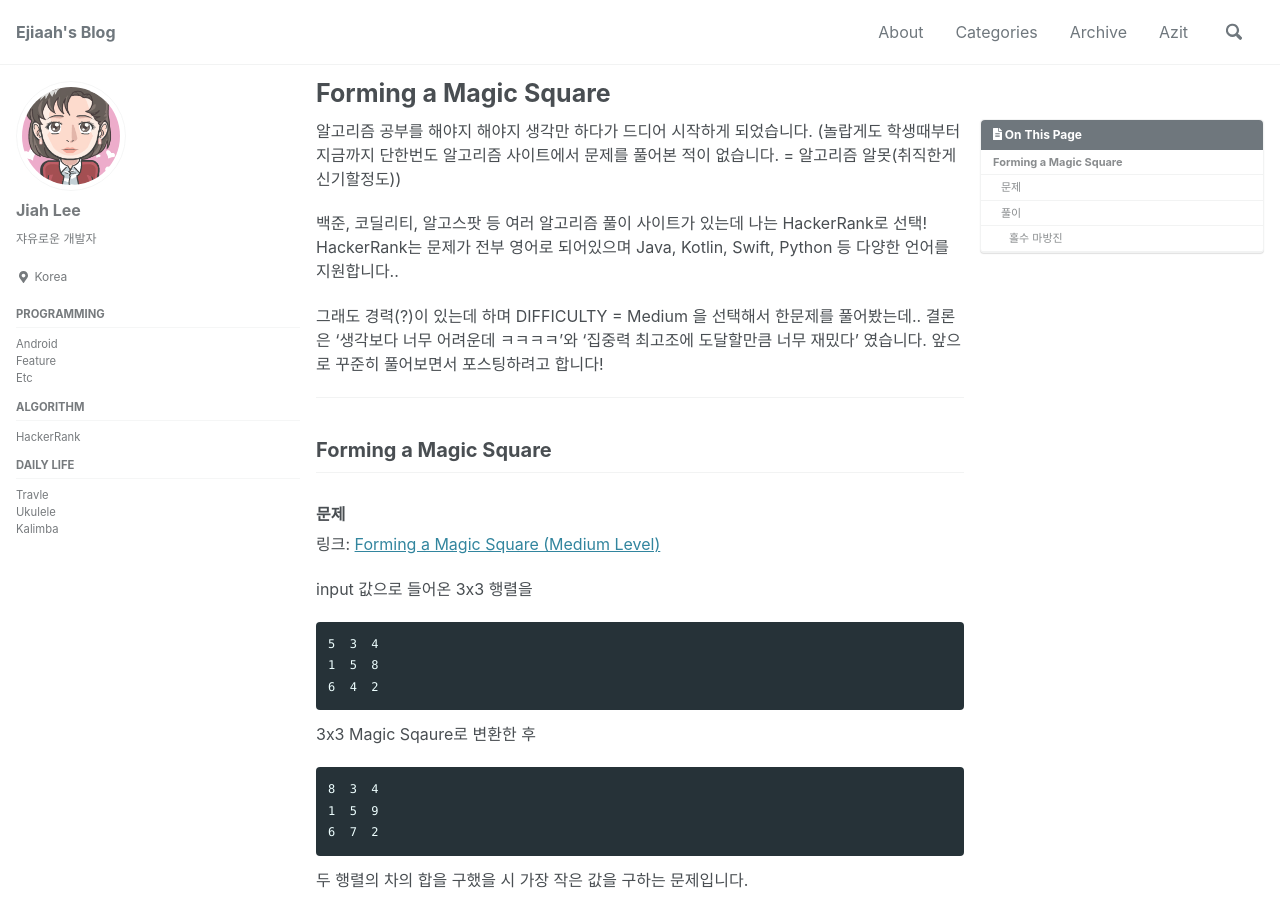
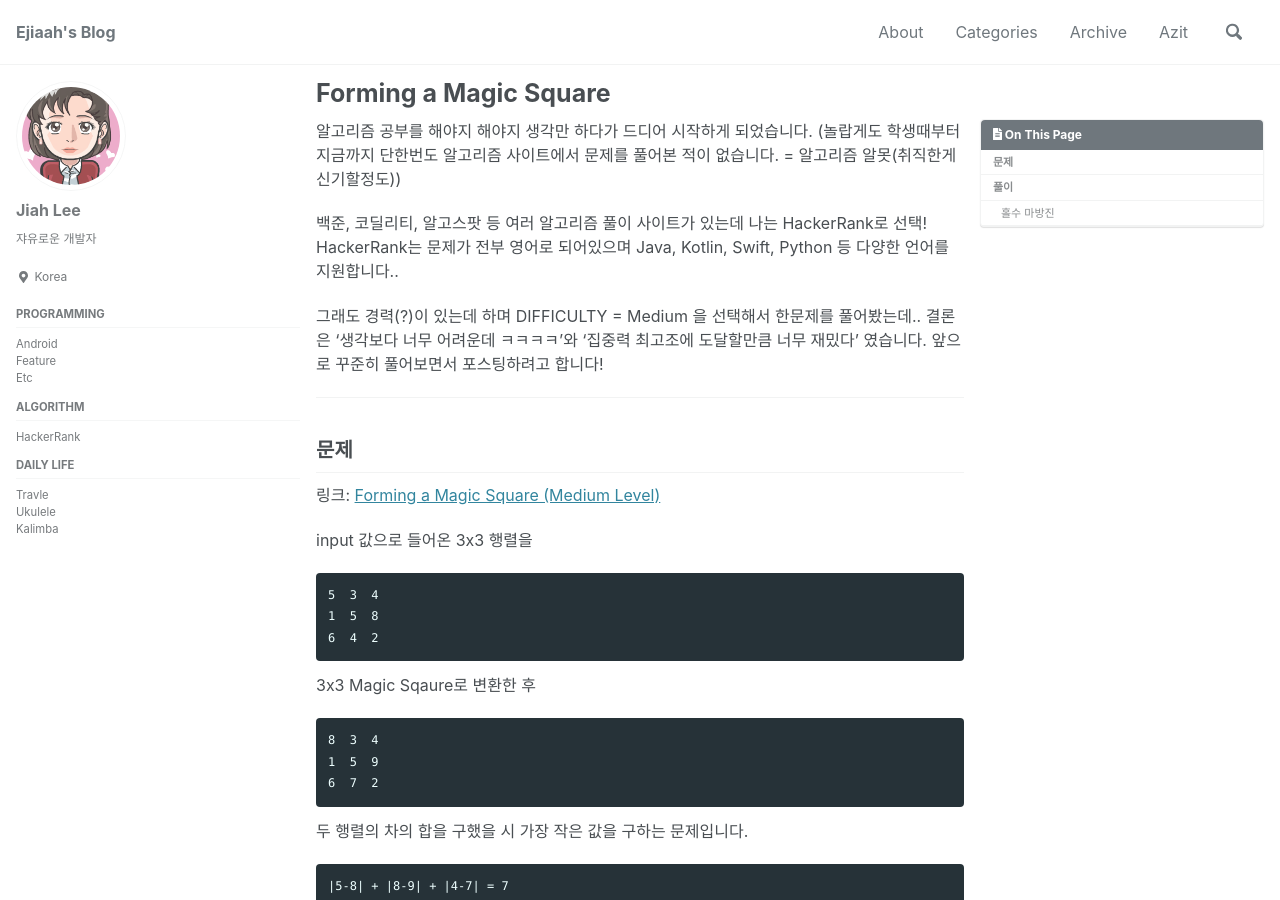
Before and after one commit to ejiaah/ejiaah.github.io, a Jekyll site: the page built from _posts/2019-07-14-hackerrank-Forming a Magic Square.md, in a window 1280 px wide and 900 px high. Built offline with Jekyll 4.4.1, drawn with Linux system fonts in a browser that asks for light colours; cached includes are drawn as plain includes; nearby versions of some CDN libraries; comment, search, counter and statistics services are not loaded.

Commit message:
Update 2019-07-14-hackerrank-Forming a Magic Square.md
post header 수정

```diff
--- a/_posts/2019-07-14-hackerrank-Forming a Magic Square.md
+++ b/_posts/2019-07-14-hackerrank-Forming a Magic Square.md
@@ -23,9 +23,8 @@ HackerRank는 문제가 전부 영어로 되어있으며 Java, Kotlin, Swift, Py
 앞으로 꾸준히 풀어보면서 포스팅하려고 합니다!
 
 ---
-## Forming a Magic Square
 
-### 문제
+## 문제
 
 링크: [Forming a Magic Square (Medium Level)](https://www.hackerrank.com/challenges/magic-square-forming/problem)
 
@@ -51,8 +50,8 @@ Magic Square는 흔히 마방진으로 알려져 있으며 가로, 세로, 대
 3방진의 경우 가로, 세로, 대각선의 합이 15입니다.
 
 
-### 풀이
-#### 홀수 마방진
+## 풀이
+### 홀수 마방진
 마방진은 만드는 규칙이 있습니다.
 홀수 배열 마방진과 짝수 배열 마방진은 그 규칙이 조금 다른데 이 포스트 에서는 홀수 마방진을 만드는 방법만 설명합니다.
 
```
